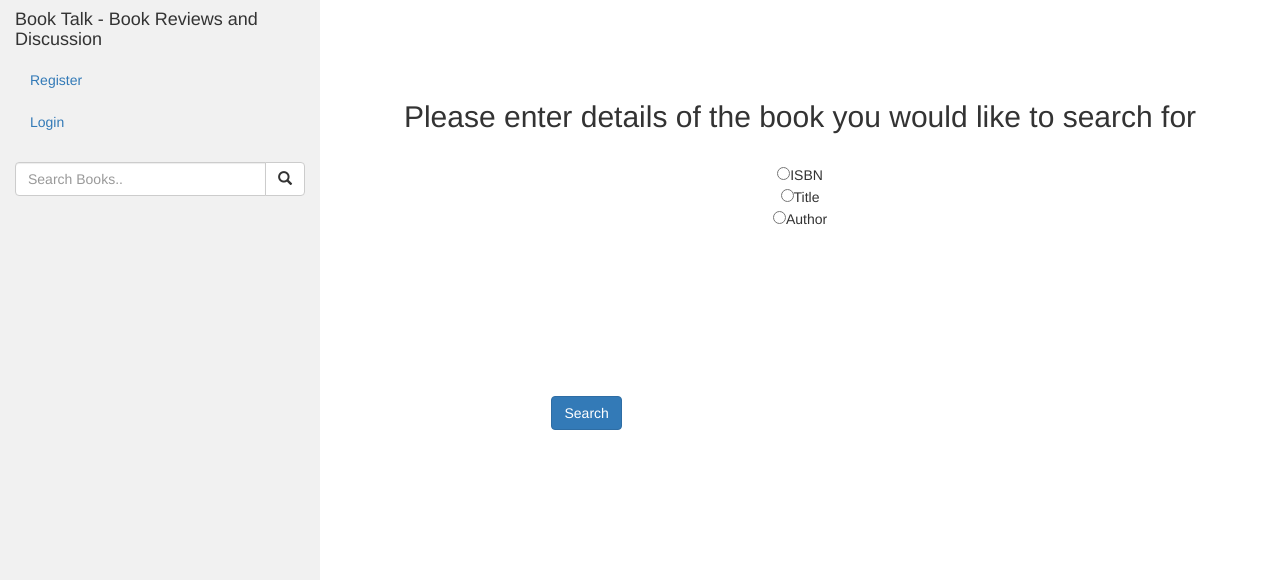
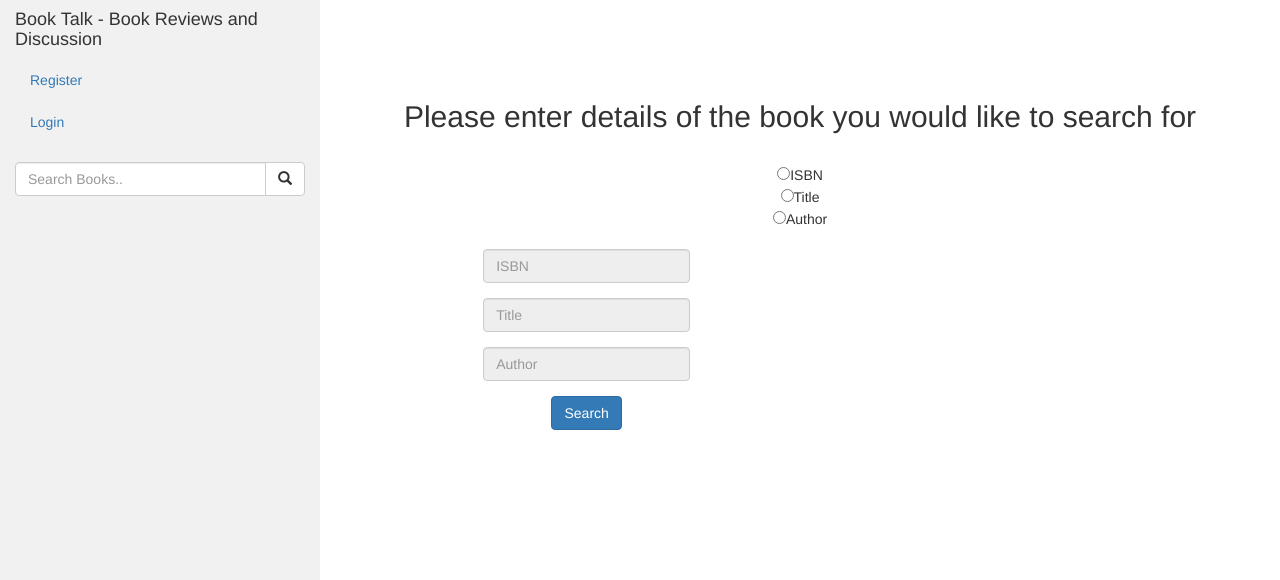
Before and after one commit to adamjdecaria/cs50wproject1, a Flask app: template Templates/search.html in a window 1280 px wide. Shown: the top 580 px of the page. Run offline with Flask 2, Linux system fonts and the light colour scheme; the template is opened without the code that fills it, so the values that code supplies are empty; some libraries are stand-ins or nearby versions.

Commit message:
updated search.html to use disabled input box

```diff
--- a/Templates/search.html
+++ b/Templates/search.html
@@ -36,13 +36,13 @@
     <div class="col-sm-5">
         <form id="searchWith" action="/search" method="post">
             <div class="form-group">
-                <input autocomplete="off" style="visibility:hidden" id="isbn" autofocus class="form-control" name="isbn" placeholder="ISBN" type="text">
+                <input autocomplete="off" id="isbn" autofocus class="form-control" name="isbn" placeholder="ISBN" type="text" disabled>
             </div>
             <div class="form-group">
-                <input autocomplete="off" style="visibility:hidden" id="title" autofocus class="form-control" name="title" placeholder="Title" type="text">
+                <input autocomplete="off" id="title" autofocus class="form-control" name="title" placeholder="Title" type="text" disabled>
             </div>
             <div class="form-group">
-                <input autocomplete="off" style="visibility:hidden" id="author" autofocus class="form-control" name="author" placeholder="Author" type="text">
+                <input autocomplete="off" id="author" autofocus class="form-control" name="author" placeholder="Author" type="text" disabled>
             </div>
             <button class="btn btn-primary" type="submit">Search</button>
         </form>
@@ -52,19 +52,19 @@
         function displaySearchInput(choice) {
             console.log(choice)
             if (choice == "ISBN") {
-                document.getElementById("isbn").style.visibility = "visible";
-                document.getElementById("title").style.visibility = "hidden";
-                document.getElementById("author").style.visibility = "hidden";
+                document.getElementById("isbn").disabled = false;
+                document.getElementById("title").disabled = true;
+                document.getElementById("author").disabled = true;
             }
             else if (choice == "Title") {
-                document.getElementById("title").style.visibility = "visible";
-                document.getElementById("isbn").style.visibility = "hidden";
-                document.getElementById("author").style.visibility = "hidden";
+                document.getElementById("title").disabled = false;
+                document.getElementById("isbn").disabled = true;
+                document.getElementById("author").disabled = true;
             }
             else if (choice == "Author") {
-                document.getElementById("author").style.visibility = "visible";
-                document.getElementById("title").style.visibility = "hidden";
-                document.getElementById("isbn").style.visibility = "hidden";
+                document.getElementById("author").disabled = false;
+                document.getElementById("title").disabled = true;
+                document.getElementById("isbn").disabled = true;
             }
         }
     </script>
```
Also changed, not shown: 2 other files.
